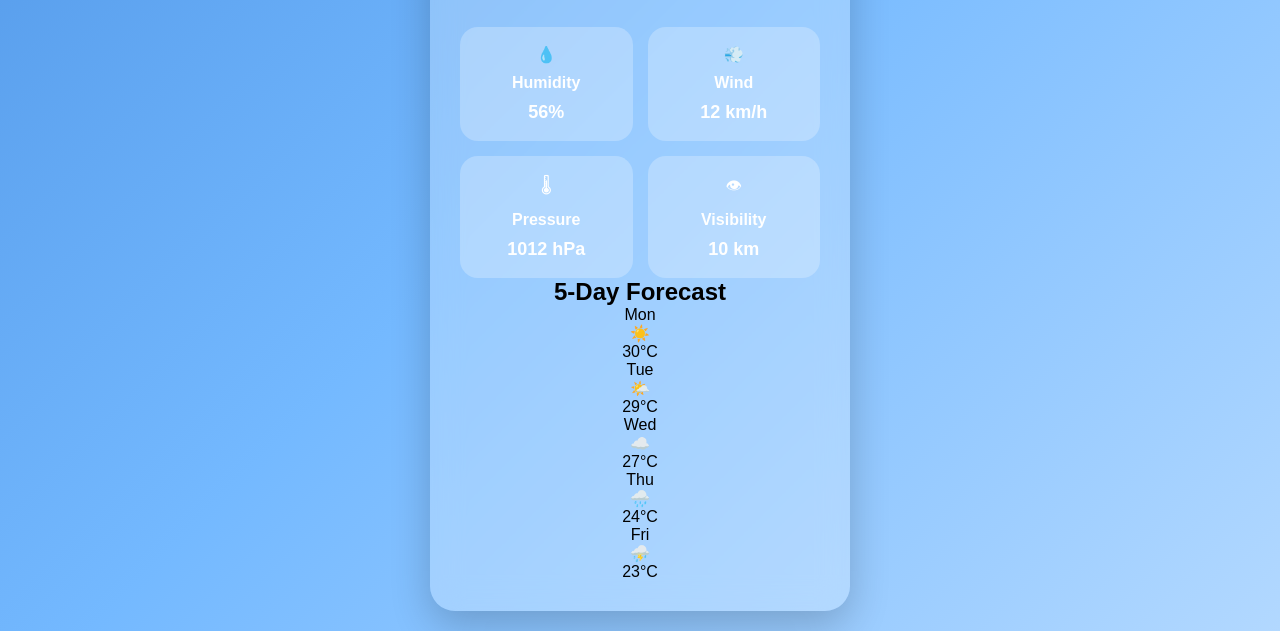
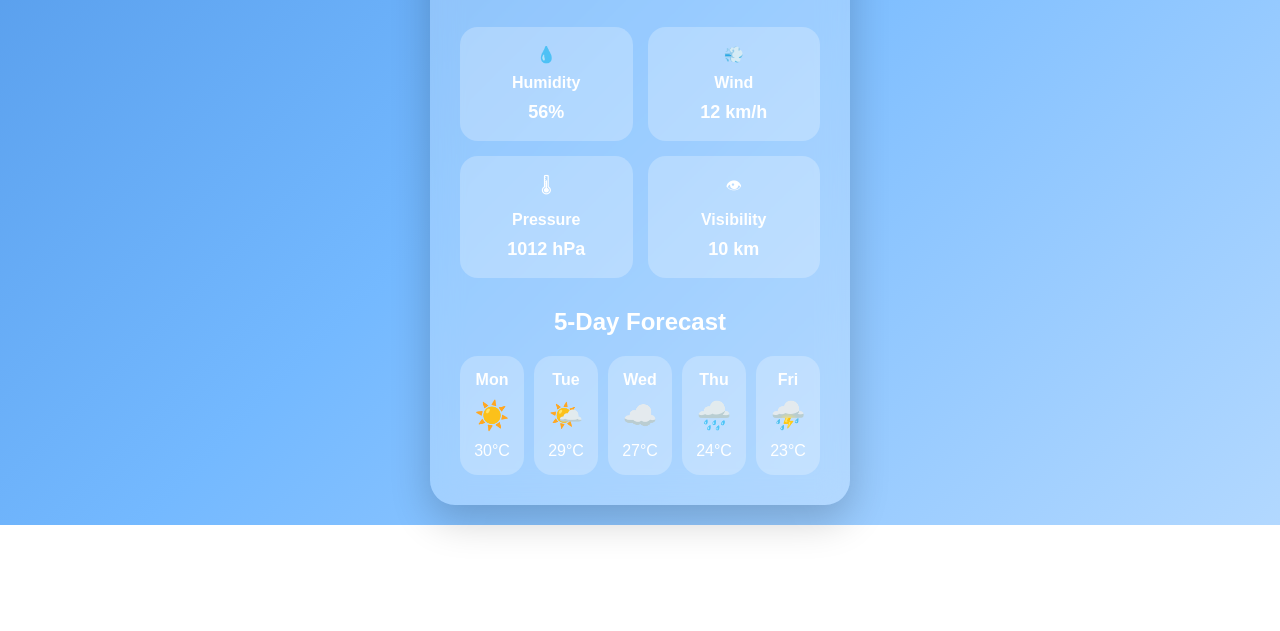
Before and after one commit to Izzah-1/Weather-Sphere, a plain HTML site: page index.html in a window 1280 px wide. Shown: the part 469-1100 px from the top of the page. After the commit the page ends 994 px from the top, so only its background shows below. Drawn offline with Linux system fonts and the light colour scheme.

Commit message:
Update style.css

```diff
--- a/style.css
+++ b/style.css
@@ -201,3 +201,68 @@ h1{
 
     font-weight:bold;
 }
+/* =========================
+   FORECAST
+========================= */
+
+.forecast{
+
+    margin-top:30px;
+
+    color:white;
+}
+
+.forecast h2{
+
+    margin-bottom:20px;
+
+    font-size:24px;
+}
+
+.forecast-container{
+
+    display:flex;
+
+    justify-content:space-between;
+
+    gap:10px;
+}
+
+.forecast-card{
+
+    flex:1;
+
+    background:rgba(255,255,255,0.25);
+
+    border-radius:18px;
+
+    padding:15px 10px;
+
+    text-align:center;
+
+    transition:0.3s;
+}
+
+.forecast-card:hover{
+
+    transform:translateY(-5px);
+
+    background:rgba(255,255,255,0.35);
+}
+
+.forecast-card div{
+
+    font-size:28px;
+
+    margin:10px 0;
+}
+
+.forecast-card p{
+
+    font-weight:bold;
+}
+
+.forecast-card span{
+
+    font-size:16px;
+}
```
